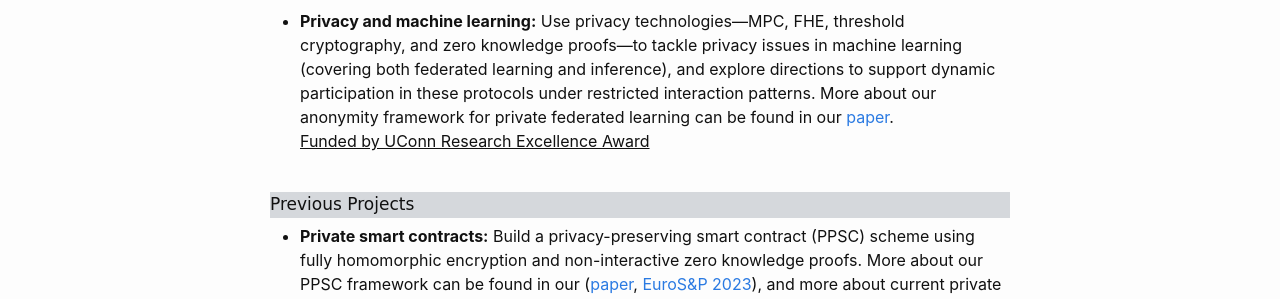
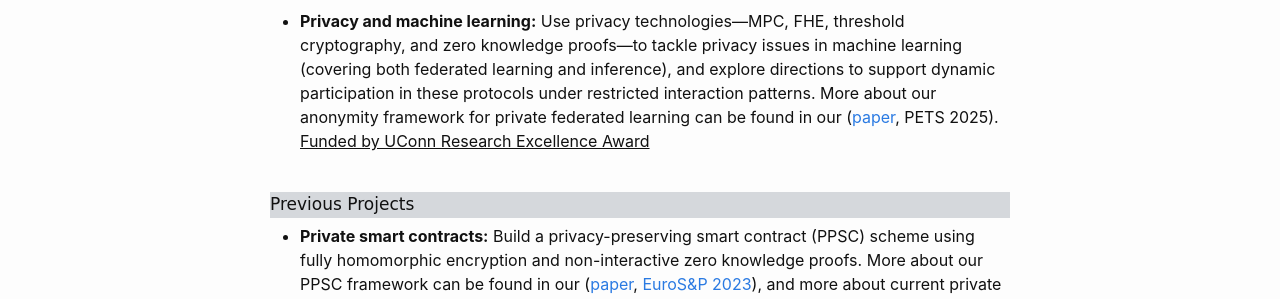
Before and after one commit to GhadaAlmashaqbeh/GhadaAlmashaqbeh.github.io, a Jekyll site: the page built from 01-research.md, in a window 1280 px wide. Shown: the part 1074-1373 px from the top of the page. Built offline with Jekyll 4.4.1, drawn with Linux system fonts in a browser that asks for light colours.

Commit message:
edit pub

```diff
--- a/01-research.md
+++ b/01-research.md
@@ -24,7 +24,7 @@ My research interests span cryptography, computer security, and privacy with a l
 * **State growth control for DeFi systems:** Develop layer-two solutions to reduce the blockchain storage-footprint of DeFi applications (such as automated market makers), in addition to developing multidimensional transaction fee mechanisms under these multi-layer solutions. More about our framework, ammBoost, can be found in our [paper](https://eprint.iacr.org/2024/1021).<br/>
 <u>Funded by Uniswap Foundation<u/>
 
-* **Privacy and machine learning:** Use privacy technologies---MPC, FHE, threshold cryptography, and zero knowledge proofs---to tackle privacy issues in machine learning (covering both federated learning and inference), and explore directions to support dynamic participation in these protocols under restricted interaction patterns. More about our anonymity framework for private federated learning can be found in our [paper](https://arxiv.org/abs/2306.06825). <br/>
+* **Privacy and machine learning:** Use privacy technologies---MPC, FHE, threshold cryptography, and zero knowledge proofs---to tackle privacy issues in machine learning (covering both federated learning and inference), and explore directions to support dynamic participation in these protocols under restricted interaction patterns. More about our anonymity framework for private federated learning can be found in our ([paper](https://arxiv.org/abs/2306.06825), PETS 2025). <br/>
 <u>Funded by UConn Research Excellence Award<u/>
 <br/>
 <br/>
```
